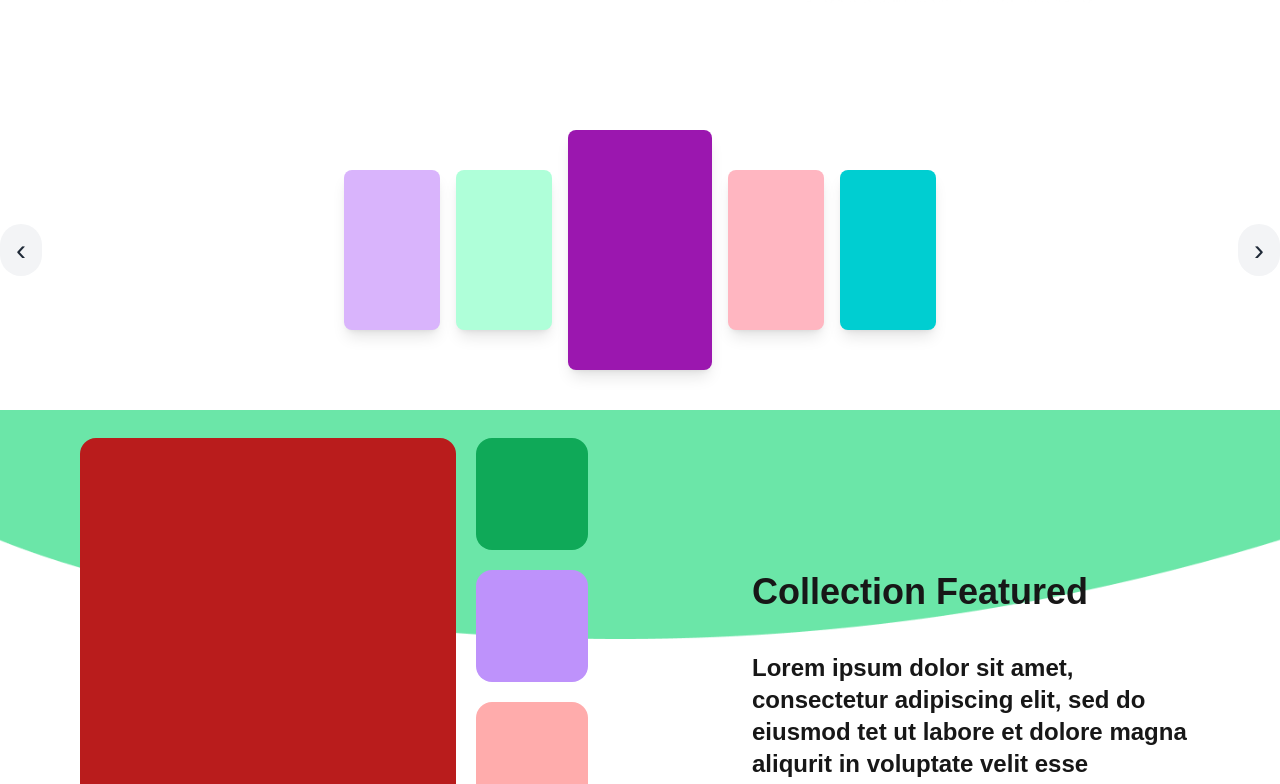
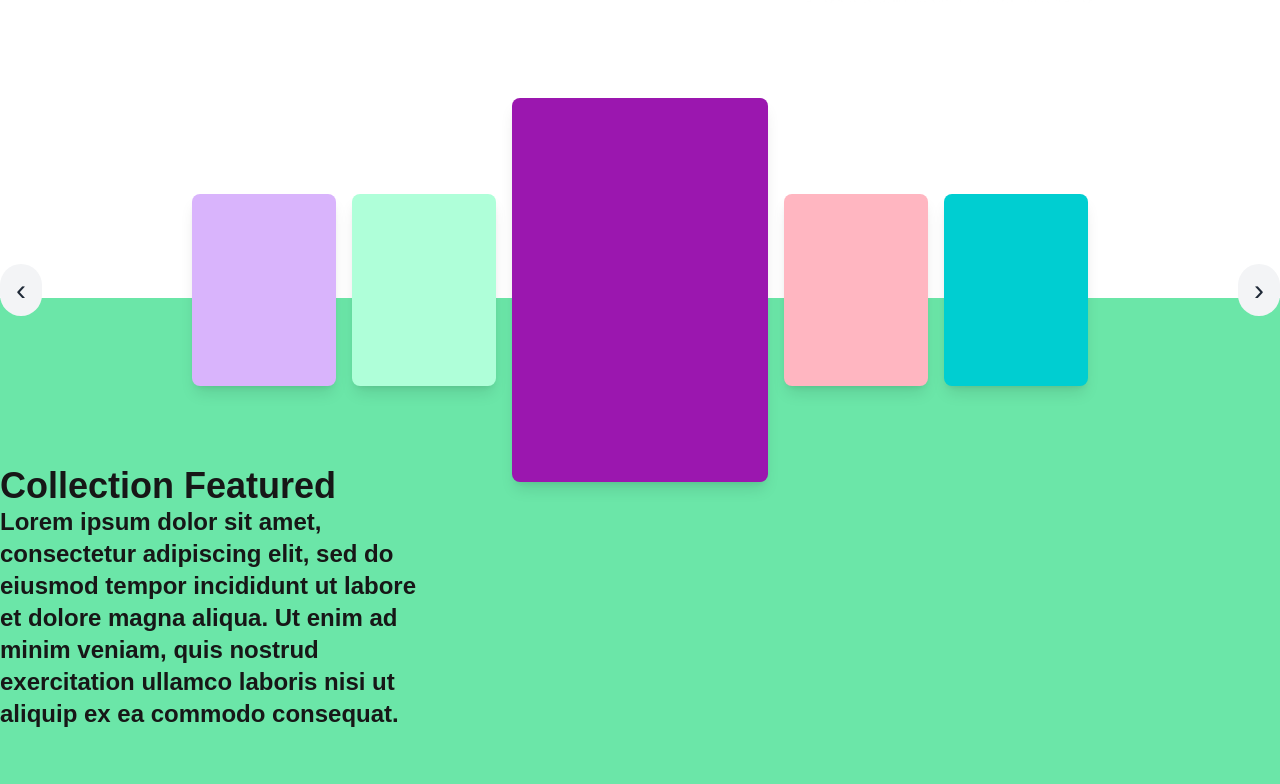
Before and after one commit to sabrina-boby/next-js-project, a Next.js app: page / in a window 1280 px wide. Shown: the part 1880-2664 px from the top of the page. Built offline with nearby package versions, Linux system fonts and the light colour scheme.

Commit message:
add some update

```diff
--- /dev/null
+++ b/src/app/Home/CarasolSection.tsx
@@ -0,0 +1,24 @@
+import React from "react";
+import Carousel from "./Carousel";
+const CarasolSection = () => {
+  return (
+    <div className="flex relative flex-col-reverse lg:flex-row justify-between w-full lg:h-[600px] mt-52 lg:mt-52 py-10 lg:py-20 bg-bgColor2">
+      <div className="w-full lg:w-4/12 flex flex-col items-center lg:items-start justify-center text-lg lg:text-2xl font-bold px-5 lg:px-0">
+        <h3 className="font-extrabold text-3xl lg:text-4xl text-center lg:text-left w-full">
+          Collection Featured
+        </h3>
+        <p className="text-center lg:text-left">
+          Lorem ipsum dolor sit amet, consectetur adipiscing elit, sed do
+          eiusmod tempor incididunt ut labore et dolore magna aliqua. Ut enim ad
+          minim veniam, quis nostrud exercitation ullamco laboris nisi ut
+          aliquip ex ea commodo consequat.
+        </p>
+      </div>
+      <div className="absolute w-full -top-60 right-0">
+        <Carousel />
+      </div>
+    </div>
+  );
+};
+
+export default CarasolSection;
--- a/src/app/Home/Carousel.tsx
+++ b/src/app/Home/Carousel.tsx
@@ -1,3 +1,82 @@
+// "use client";
+// import React, { useState } from "react";
+
+// const Carousel = () => {
+//   const colors = [
+//     "#D9B4FC",
+//     "#AFFFD9",
+//     "#9B17AF",
+//     "#FFB6C1",
+//     "#00CED1",
+//     "#FFD700",
+//     "#9370DB",
+//   ]; // Array of color boxes
+//   const [currentIndex, setCurrentIndex] = useState(2); // Start with the 3rd item (index 2) in the middle
+
+//   // Function to get the correct index in a circular manner
+//   const getIndex = (index: number) => {
+//     return (index + colors.length) % colors.length;
+//   };
+
+//   // Handle left arrow click
+//   const handlePrevClick = () => {
+//     setCurrentIndex((prevIndex) => getIndex(prevIndex - 1));
+//   };
+
+//   // Handle right arrow click
+//   const handleNextClick = () => {
+//     setCurrentIndex((prevIndex) => getIndex(prevIndex + 1));
+//   };
+
+//   return (
+//     <div className="relative flex justify-center items-center w-full py-10">
+//       {/* Left arrow */}
+//       <button
+//         className="absolute left-0 text-3xl bg-gray-100 hover:bg-gray-300 text-gray-800 px-4 py-2 rounded-full focus:outline-none"
+//         onClick={handlePrevClick}
+//       >
+//         &#8249;
+//       </button>
+
+//       {/* Carousel container */}
+//       <div className="flex justify-center items-center gap-4 w-full">
+//         {/* Displaying 5 boxes in an infinite loop */}
+//         {[...Array(5)].map((_, index) => {
+//           const adjustedIndex = getIndex(currentIndex - 2 + index);
+//           const color = colors[adjustedIndex];
+
+//           // Determine size based on position relative to the center
+//           let boxSize = "w-48 h-60"; // Small box size
+//           let zIndex = "z-0";
+//           if (index === 2) {
+//             boxSize = "w-64 h-96"; // Main center box size
+//             zIndex = "z-10";
+//           }
+
+//           return (
+//             <div
+//               key={adjustedIndex}
+//               className={`transition-all duration-300 ease-in-out ${boxSize} rounded-lg shadow-lg ${zIndex}`}
+//               style={{ backgroundColor: color }}
+//             ></div>
+//           );
+//         })}
+//       </div>
+
+//       {/* Right arrow */}
+//       <button
+//         className="absolute right-0 text-3xl bg-gray-100 hover:bg-gray-300 text-gray-800 px-4 py-2 rounded-full focus:outline-none"
+//         onClick={handleNextClick}
+//       >
+//         &#8250;
+//       </button>
+//     </div>
+//   );
+// };
+
+// export default Carousel;
+
+
 "use client";
 import React, { useState } from "react";
 
@@ -46,10 +125,10 @@ const Carousel = () => {
           const color = colors[adjustedIndex];
 
           // Determine size based on position relative to the center
-          let boxSize = "w-24 h-40"; // Small box size
+          let boxSize = "w-20 h-28 sm:w-28 sm:h-36 md:w-36 md:h-48"; // Small box size for mobile/tablet/desktop
           let zIndex = "z-0";
           if (index === 2) {
-            boxSize = "w-36 h-60"; // Main center box size
+            boxSize = "w-28 h-36 sm:w-40 sm:h-56 md:w-64 md:h-96"; // Main center box size
             zIndex = "z-10";
           }
 
--- a/src/app/page.tsx
+++ b/src/app/page.tsx
@@ -4,7 +4,7 @@ import Info from "./Home/info";
 import Document from "./Home/document";
 import Discover from "./Home/DiscoverMore";
 import FeaturedCollection from "./Home/FeaturedCollection";
-import Carousel from "./Home/Carousel";
+import CarasolSection from "./Home/CarasolSection";
 
 export default function HomePage() {
   return (
@@ -16,7 +16,7 @@ export default function HomePage() {
         <Document />
       </div>
       <div className="container mx-auto">
-        <Carousel />
+        <CarasolSection/>
         <FeaturedCollection />
         <Discover />
       </div>
```
Also changed, not shown: src/app/Home/document.tsx (+1 -23 lines).
